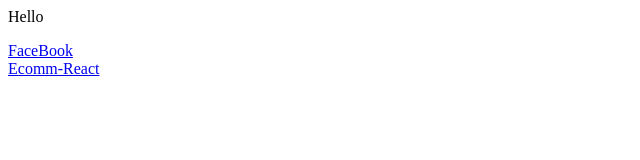
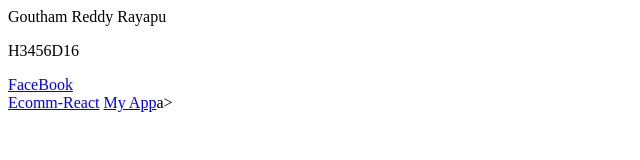
Before and after one commit to Gowtham-Rayapu/Gowtham-Rayapu.github.io, a plain HTML site: page index.html in a window 1280 px wide. Shown: the whole page, without its empty margins (0-640 px from the left). Drawn offline with Linux system fonts and the light colour scheme.

Commit message:
index.html

```diff
--- a/index.html
+++ b/index.html
@@ -4,9 +4,11 @@
     <meta name="viewport" content="width=device-width, initial-scale=1.0">
     <title>Document</title>
 </head>
-<body>
-    <p>Hello</p>
+<body background-color:"paleblue">
+    <p>Goutham Reddy Rayapu</p
+    <p>H3456D16</p>
     <a href="https://Gowtham-Rayapu.github.io/FacebookClone">FaceBook</a><br>
     <a href="https://Gowtham-Rayapu.github.io/ecomm-react">Ecomm-React</a>
+    <a href="https://github.com/Gowtham-Rayapu/myapp.git">My App</a>a>
 </body>
 </html>
```
